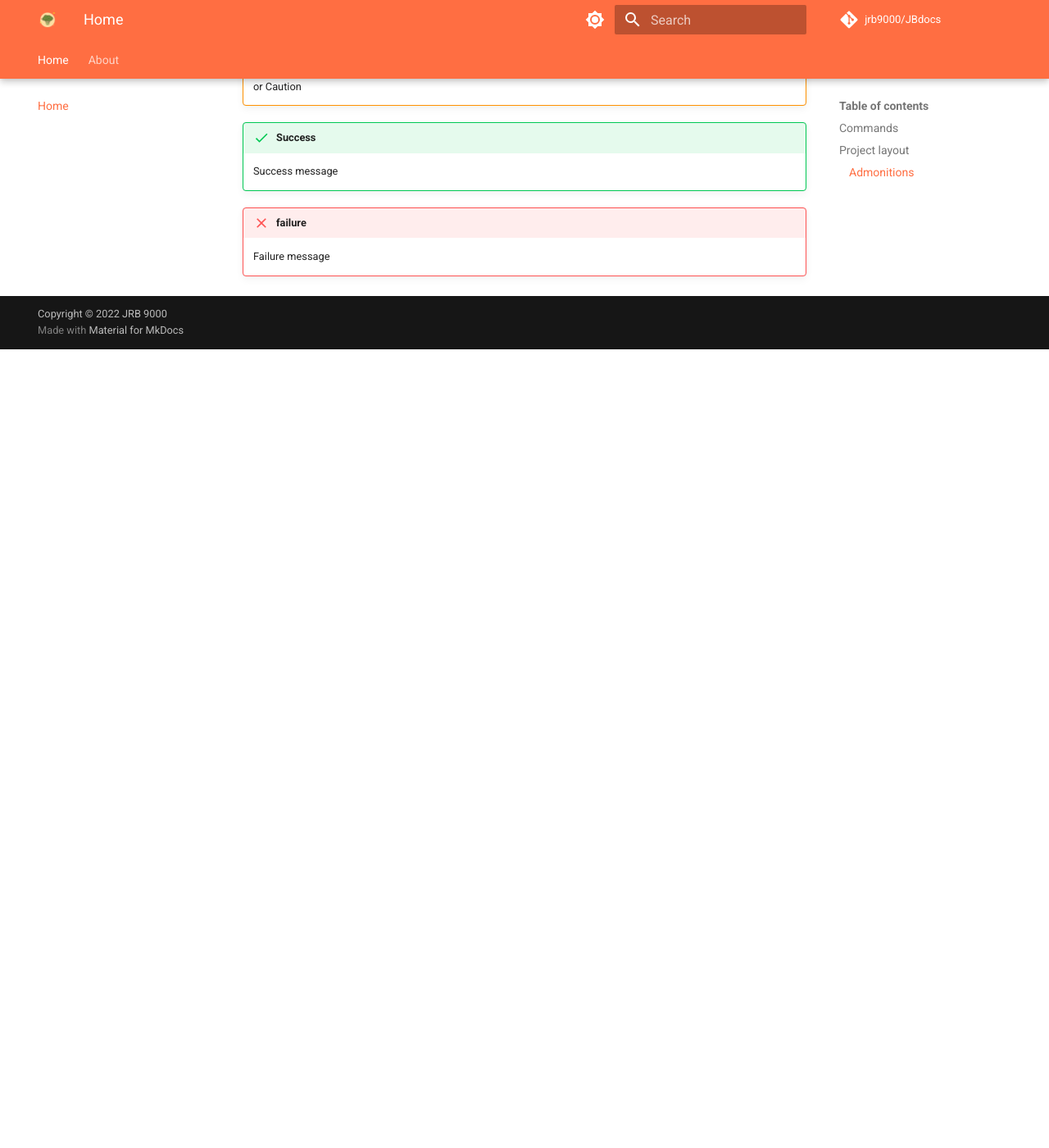
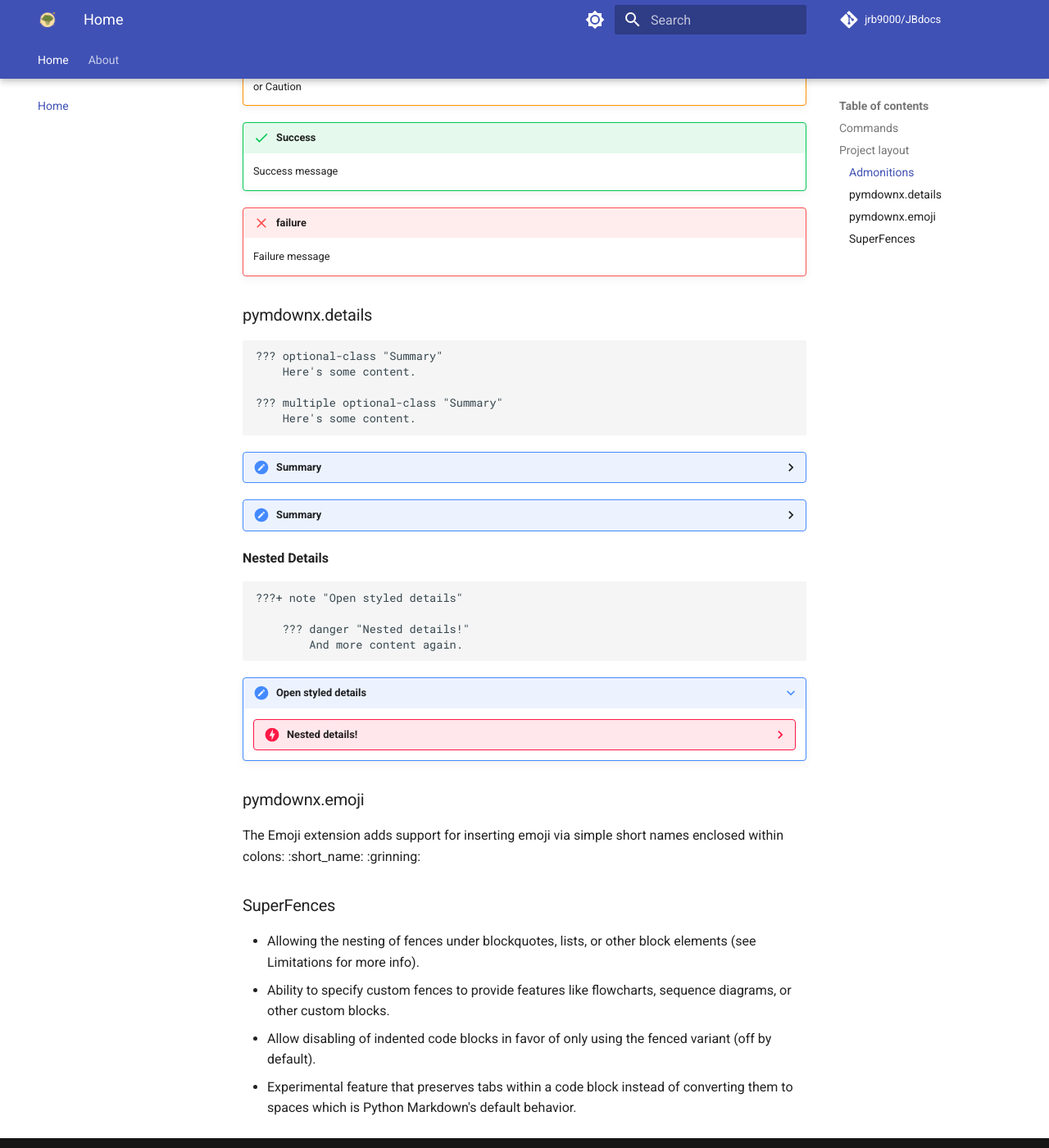
Before and after one commit to jrb9000/JBdocs, an MkDocs documentation site: the page built from docs/index.md, in a window 1280 px wide and 1400 px high, scrolled down 1596 px. Shown: the whole window at 82% size. Built offline with MkDocs 1.6.1 and Material for MkDocs 9.7.7, drawn with Linux system fonts in a browser that asks for light colours; comment, search, counter and statistics services are not loaded; before the commit the page ends 2022 px from its top, so only the background shows below that.

Commit message:
Update used extensions

````diff
--- a/docs/index.md
+++ b/docs/index.md
@@ -63,3 +63,48 @@ The Admonition extension adds rST-style admonitions to Markdown documents.
 
 !!! failure "failure"
     Failure message
+
+
+### pymdownx.details
+
+```
+??? optional-class "Summary"
+    Here's some content.
+
+??? multiple optional-class "Summary"
+    Here's some content.
+```
+
+??? optional-class "Summary"
+    Here's some content.
+
+??? multiple optional-class "Summary"
+    Here's some content.
+
+**Nested Details**
+
+```
+???+ note "Open styled details"
+
+    ??? danger "Nested details!"
+        And more content again.
+```
+
+???+ note "Open styled details"
+
+    ??? danger "Nested details!"
+        And more content again.
+
+
+### pymdownx.emoji
+
+
+The Emoji extension adds support for inserting emoji via simple short names enclosed within colons: :short_name: :grinning:
+
+
+### SuperFences
+
+-   Allowing the nesting of fences under blockquotes, lists, or other block elements (see Limitations for more info).
+-   Ability to specify custom fences to provide features like flowcharts, sequence diagrams, or other custom blocks.
+-   Allow disabling of indented code blocks in favor of only using the fenced variant (off by default).
+-   Experimental feature that preserves tabs within a code block instead of converting them to spaces which is Python Markdown's default behavior.
--- a/mkdocs.yml
+++ b/mkdocs.yml
@@ -21,7 +21,7 @@ theme:
   palette:
     # Palette toggle for light mode
     - scheme: default
-      primary: deep orange
+      primary: indigo
       accent: indigo
       toggle:
         icon: material/brightness-7
@@ -56,6 +56,7 @@ theme:
     - search.share
     # https://squidfunk.github.io/mkdocs-material/setup/setting-up-the-header/
     - header.autohide
+
   shortcuts:
         help: 191    # ?
         next: 39     # n
@@ -85,3 +86,9 @@ markdown_extensions:
   - tables       # The Tables extension adds the ability to create tables in Markdown documents.
   - admonition   # adds rST-style admonitions to Markdown documents.
   - sane_lists   # Alters the behavior of the Markdown List syntax to be less surprising.
+  # 3rd Party Extensions
+  - pymdownx.details # Details is an extension that creates collapsible elements that hide their content. It uses the HTML5 <details><summary> tags to accomplish this.
+  - pymdownx.superfences
+  - pymdownx.superfences
+  - pymdownx.snippets
+  - pymdownx.tasklist
````
Also changed, not shown: docs/about/mksite.md (+3 -3 lines), netlify.toml.
